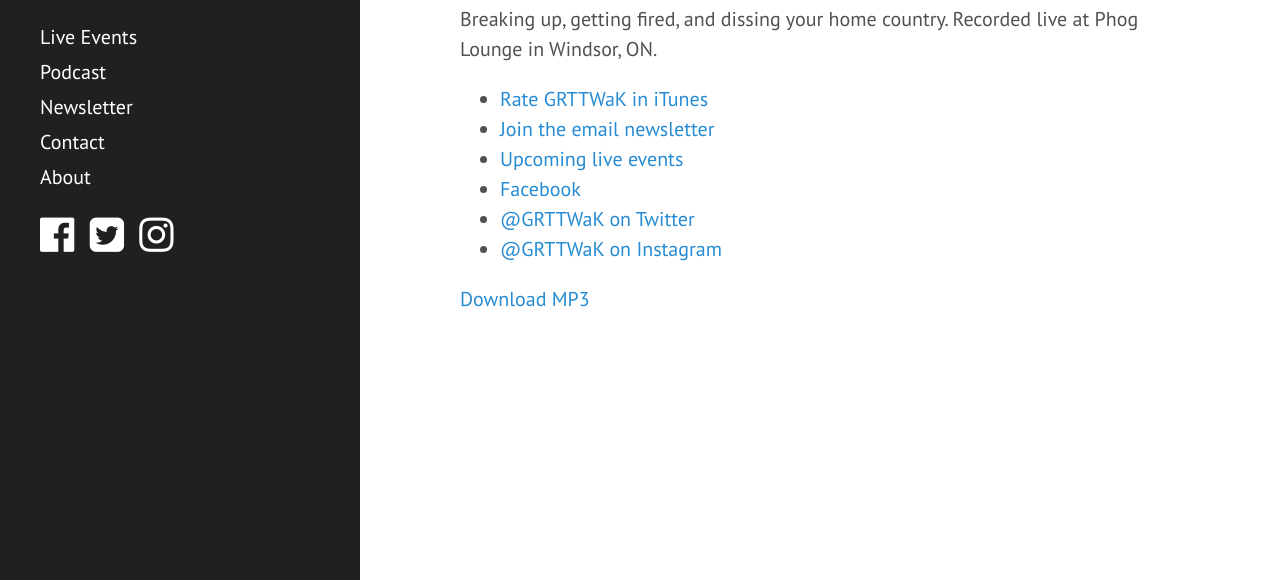
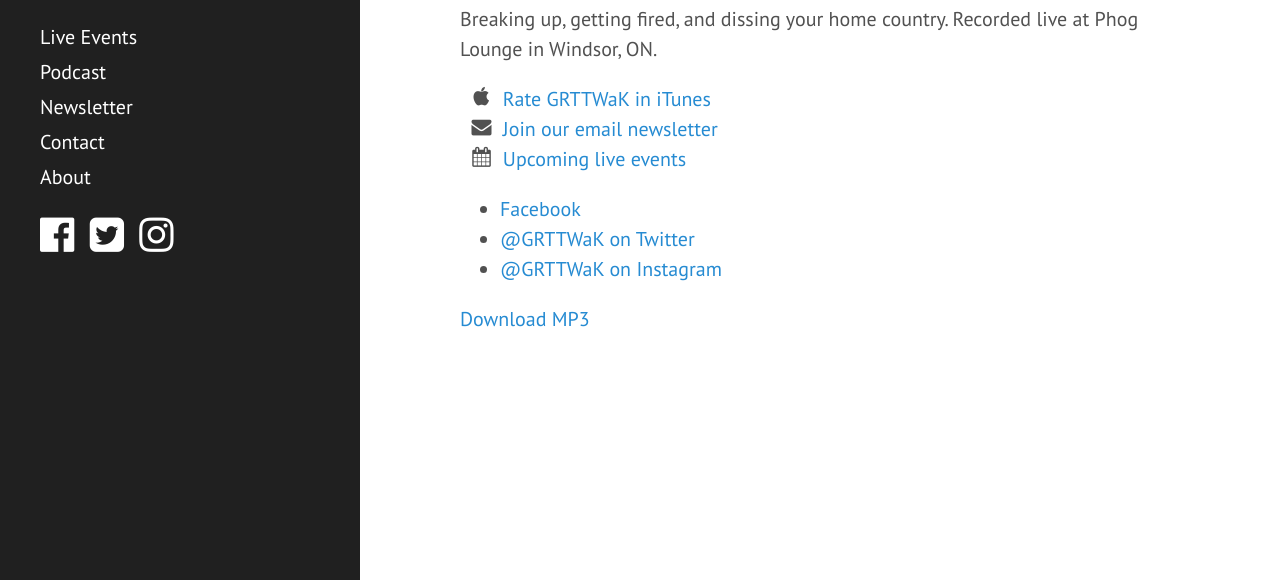
Before and after one commit to misener/GRTTWaK-website, a Jekyll site: the page built from _posts/2015-06-07-episode-213-windsor.md, in a window 1280 px wide, cut to the strip 320-900 px from the top of the page. Built offline with Jekyll 4.4.1, drawn with Linux system fonts in a browser that asks for light colours; nearby versions of some CDN libraries; Markdown is read by kramdown in place of the engine named in the settings.

Commit message:
Updated boilerplate links to use Font Awesome

```diff
--- a/_includes/boilerplate_episode_links.md
+++ b/_includes/boilerplate_episode_links.md
@@ -1,3 +1,6 @@
-- [Rate GRTTWaK in iTunes](https://itunes.apple.com/review?id=890900960&type=Podcast&utm_source=podcast&utm_medium=referral&utm_campaign={{ include.number }})
-- [Join the email newsletter](https://grownupsreadthingstheywroteaskids.com/newsletter/?utm_source=podcast&utm_medium=referral&utm_campaign={{ include.number }})
-- [Upcoming live events](https://grownupsreadthingstheywroteaskids.com/events/?utm_source=podcast&utm_medium=referral&utm_campaign={{ include.number }})
+
+<ul class="fa-ul">
+  <li><i class="fa-li fa fa-apple"></i><a href="https://itunes.apple.com/review?id=890900960&type=Podcast&utm_source=podcast&utm_medium=referral&utm_campaign={{ include.number }}">Rate GRTTWaK in iTunes</a></li>
+  <li><i class="fa-li fa fa-envelope"></i><a href="https://grownupsreadthingstheywroteaskids.com/newsletter/?utm_source=podcast&utm_medium=referral&utm_campaign={{ include.number }}">Join our email newsletter</a></li>
+  <li><i class="fa-li fa fa-calendar"></i><a href="https://grownupsreadthingstheywroteaskids.com/events/?utm_source=podcast&utm_medium=referral&utm_campaign={{ include.number }}">Upcoming live events</a></li>
+</ul>
```
